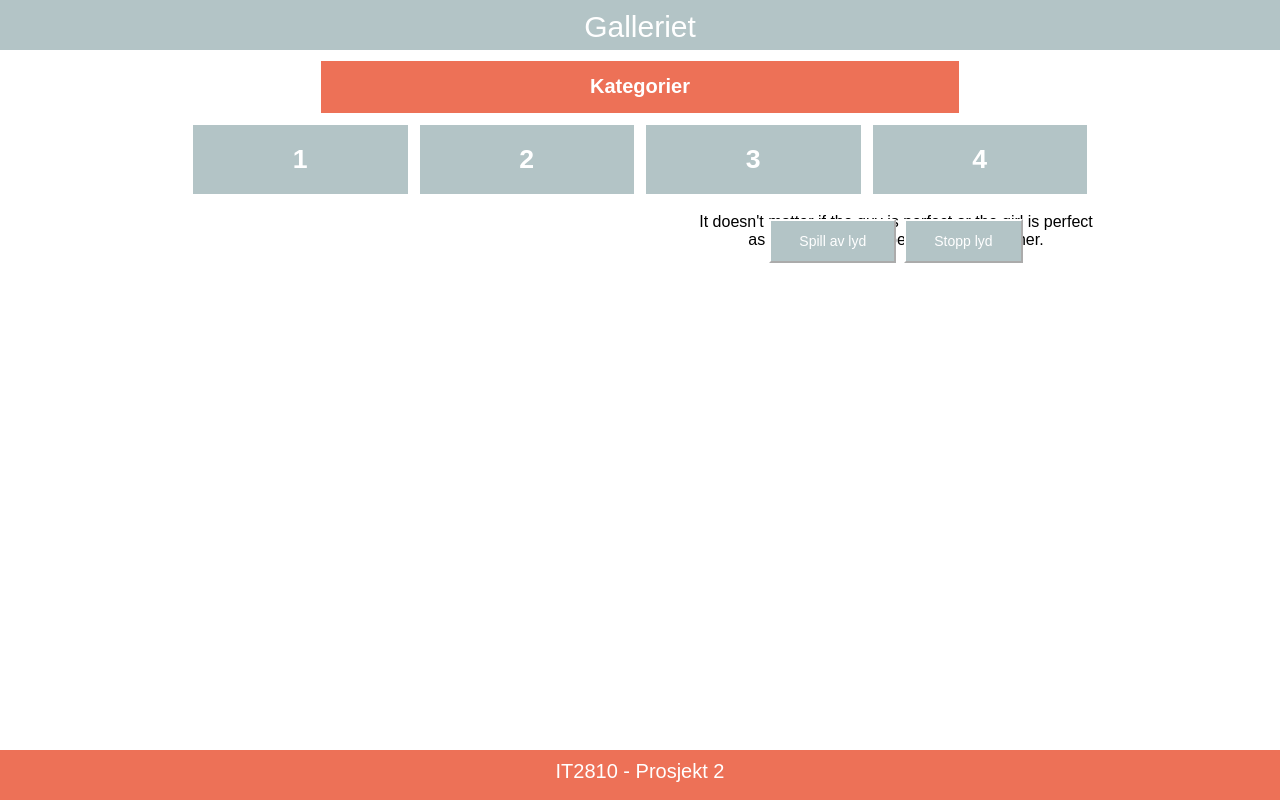
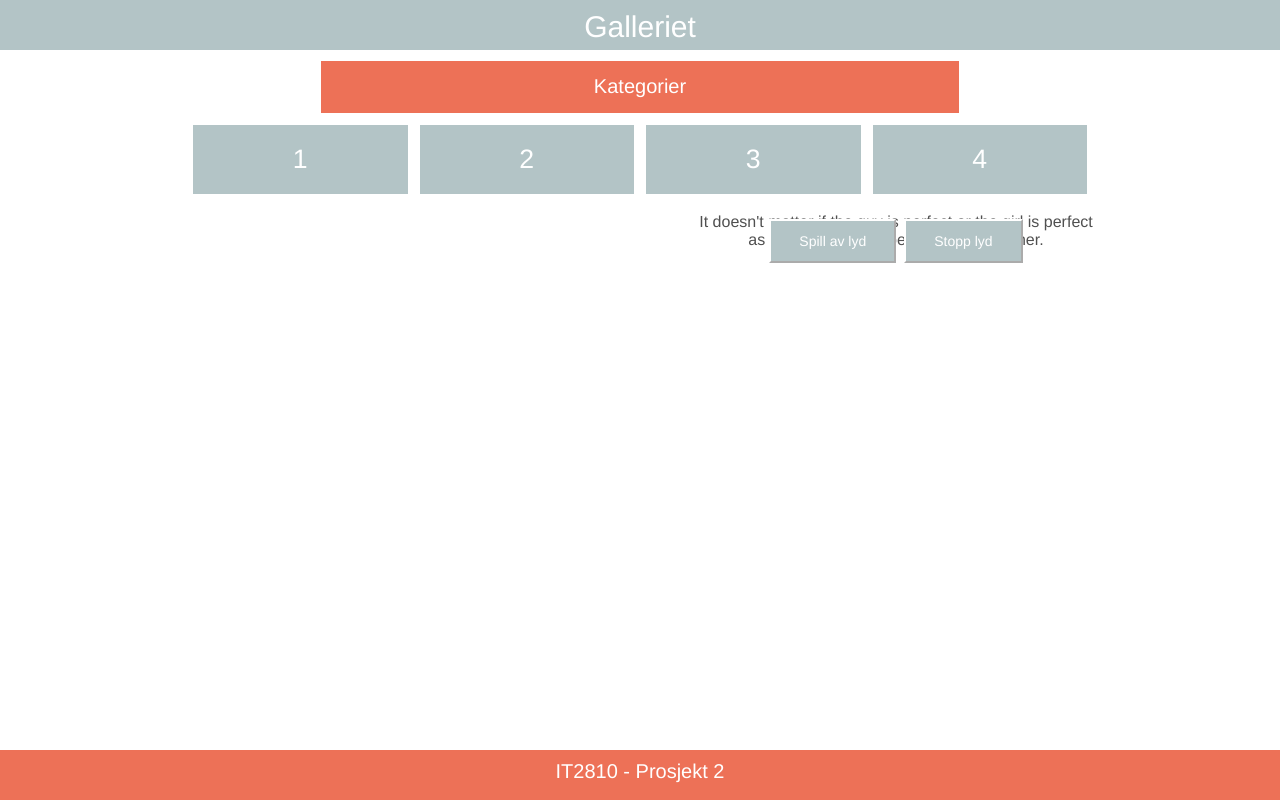
Before and after one commit to IT2810/it2810-webutvikling-h18-prosjekt-2-gruppe--23, a React (Create React App) app in the folder pro2/: page / in a window 1280 px wide. Built offline with nearby package versions, Linux system fonts and the light colour scheme; no server answers.

Commit message:
smaa endringer i css

```diff
--- a/pro2/src/components/CategoryMenu/CategoryMenu.css
+++ b/pro2/src/components/CategoryMenu/CategoryMenu.css
@@ -1,4 +1,6 @@
 .menuButton {
+    font-family: "HelveticaNeue-Light", "Helvetica Neue Light", "Helvetica Neue","Lucida Grande", sans-serif;
+    font-weight: 300;
     background-color: #ED7157;
     border: 1px solid;
     border-color: #ffffff;
@@ -9,6 +11,10 @@
 
 }
 
+h1 {
+    font-family: "HelveticaNeue-Light", "Helvetica Neue Light", "Helvetica Neue","Lucida Grande", sans-serif;
+    font-weight: 300;
+}
 
 .categoryContent {
     width: 50%;
@@ -34,6 +40,9 @@ ul {
 }
 
 .catPicture, .catText, .catSound {
+    font-family: "HelveticaNeue-Light", "Helvetica Neue Light", "Helvetica Neue","Lucida Grande", sans-serif;
+    font-weight: 300;
+    color:#505050;
     margin: auto;
     margin-top: 10px;
     margin-bottom: 10px;
--- a/pro2/src/components/Footer/Footer.css
+++ b/pro2/src/components/Footer/Footer.css
@@ -6,6 +6,8 @@
 }
 
 .Footer-text {
+    font-family: "HelveticaNeue-Light", "Helvetica Neue Light", "Helvetica Neue","Lucida Grande", sans-serif;
+    font-weight: 300;
     font-size: 20px;
     color: #ffffff;
     padding-top: 10px;
--- a/pro2/src/components/Gallery/Gallery.css
+++ b/pro2/src/components/Gallery/Gallery.css
@@ -23,6 +23,9 @@
  }
 
 .galleryText{
+    font-family: "HelveticaNeue-Light", "Helvetica Neue Light", "Helvetica Neue", Helvetica, Arial, "Lucida Grande", sans-serif;
+    font-weight: 300;
+    color:#505050;
     grid-row: 1;
     grid-column: 2;
     margin: auto;
--- a/pro2/src/components/Header/Header.css
+++ b/pro2/src/components/Header/Header.css
@@ -1,4 +1,6 @@
 .Header {
+    font-family: "HelveticaNeue-Light", "Helvetica Neue Light", "Helvetica Neue","Lucida Grande", sans-serif;
+    font-weight: 300;
     background-color: #B3C4C6;
     height: 50px;
     margin: 0;
--- a/pro2/src/components/Sound/Sound.css
+++ b/pro2/src/components/Sound/Sound.css
@@ -1,4 +1,6 @@
 .soundBtn{
+  font-family: "HelveticaNeue-Light", "Helvetica Neue Light", "Helvetica Neue","Lucida Grande", sans-serif;
+  font-weight: 300;
   padding: 12px 28px;
   cursor: pointer;
   background-color: #B3C4C6;
--- a/pro2/src/components/Tab/TabStyle.css
+++ b/pro2/src/components/Tab/TabStyle.css
@@ -26,6 +26,8 @@
 }
 
 .tabText {
+    font-family: "HelveticaNeue-Light", "Helvetica Neue Light", "Helvetica Neue","Lucida Grande", sans-serif;
+    font-weight: 300;
     color: #ffffff;
 }
 
```
Also changed, not shown: pro2/src/components/Bilde/Bilde.js (+2 -7 lines).
